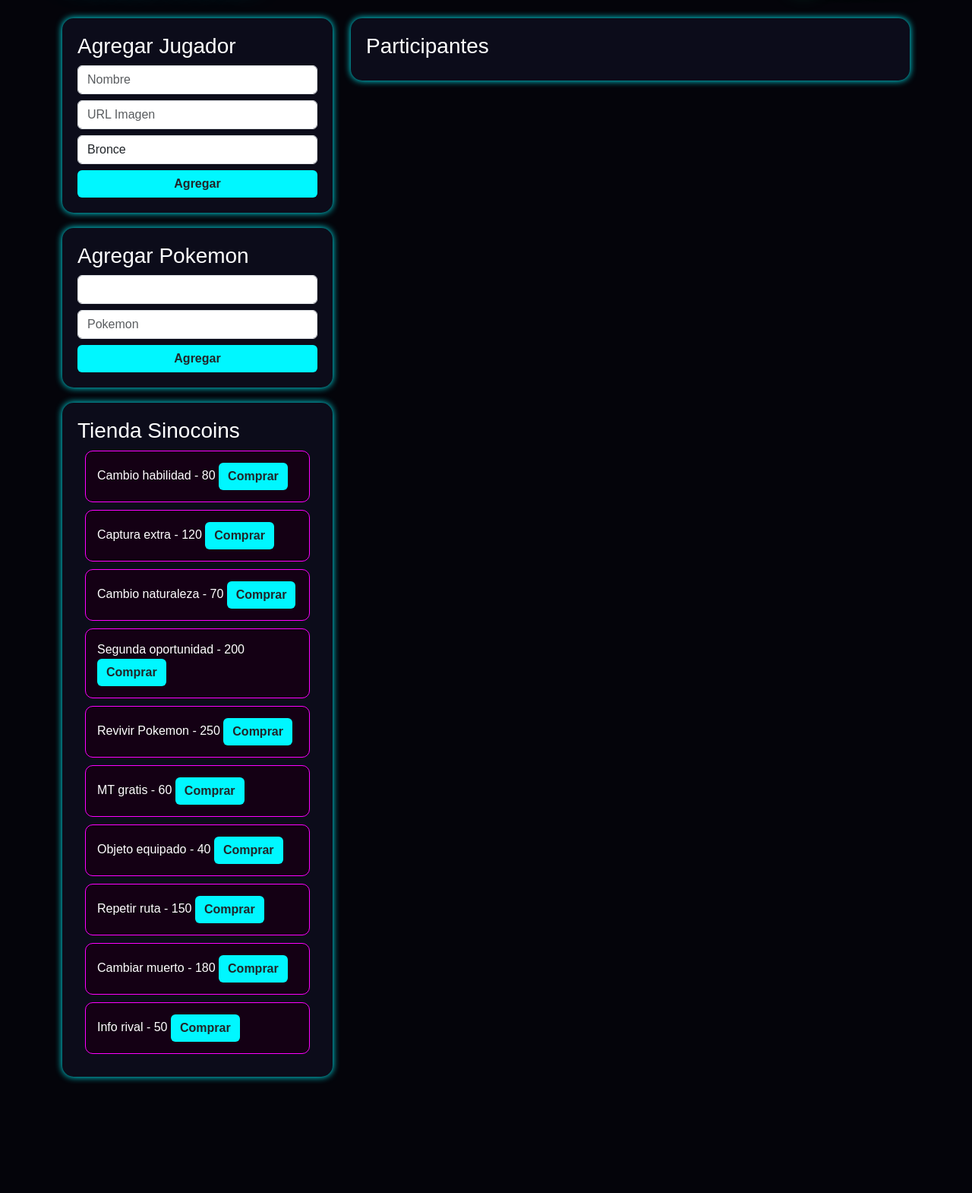
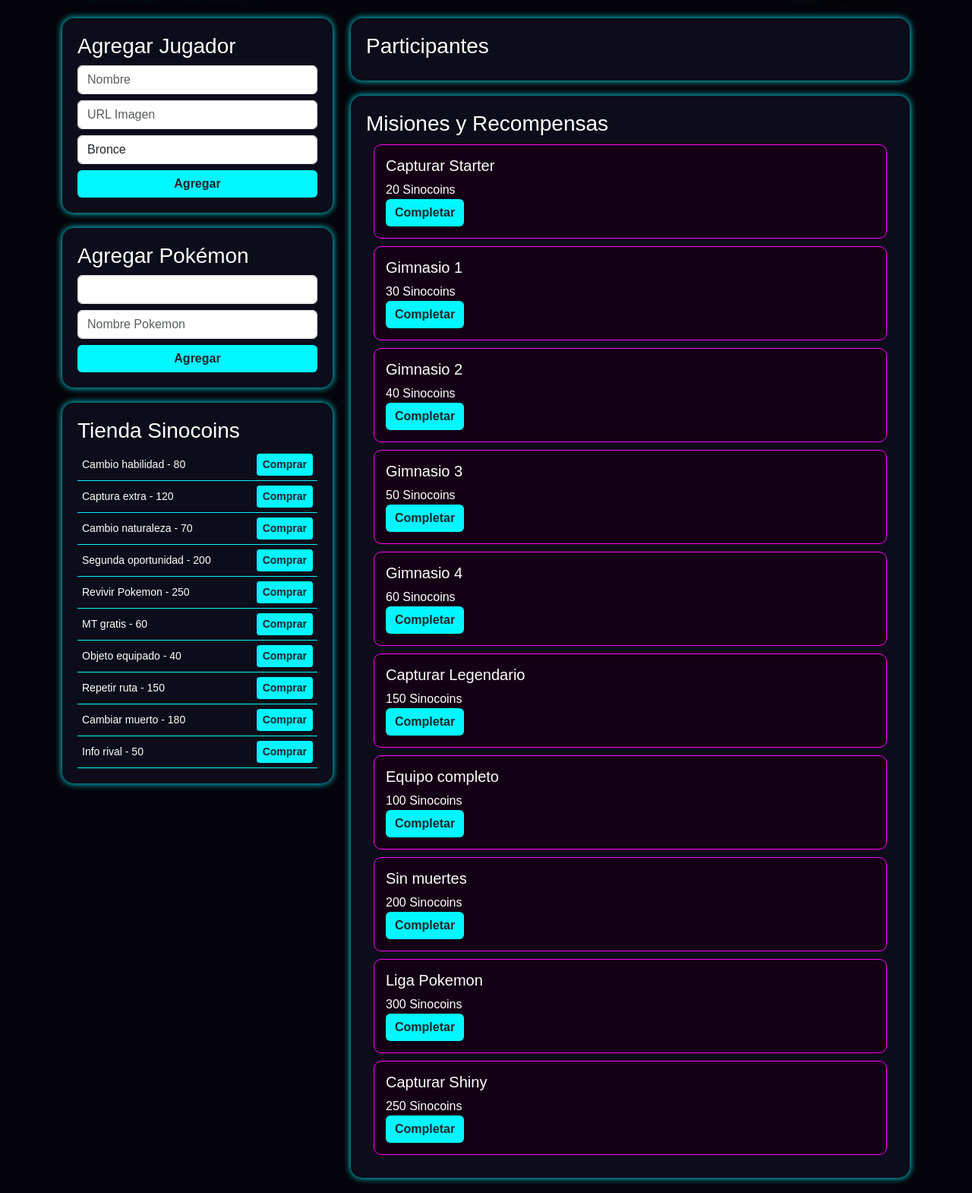
Before and after one commit to ElGarofa/ElGarofa.github.io, a PHP site: page / in a window 1280 px wide. Shown: the part 62-1632 px from the top of the page at 76% size. Before the commit the page ends 1486 px from the top, so only its background shows below. Run offline with PHP 8.4, Linux system fonts and the light colour scheme; lists and menus that the app fills with data are empty.

Commit message:
casitermino:V

```diff
--- a/comunitycup/index.html
+++ b/comunitycup/index.html
@@ -16,6 +16,8 @@
 <body>
 
 
+<!-- NAVBAR -->
+
 <nav class="navbar navbar-dark bg-dark">
 
 <div class="container">
@@ -32,7 +34,11 @@ TORNEO LOCKE
 
 💰 Sinocoins:
 
-<span id="coins">0</span>
+<span id="coins">
+
+0
+
+</span>
 
 </span>
 
@@ -44,23 +50,58 @@ TORNEO LOCKE
 
 
 
+
 <div class="container mt-4">
 
 <div class="row">
 
 
+
+<!-- PANEL IZQUIERDO -->
+
 <div class="col-md-4">
 
 
+<!-- AGREGAR JUGADOR -->
+
 <div class="neon-card">
 
-<h3>Agregar Jugador</h3>
+<h3>
 
-<input id="name" class="form-control mb-2" placeholder="Nombre">
+Agregar Jugador
 
-<input id="image" class="form-control mb-2" placeholder="URL Imagen">
+</h3>
 
-<select id="tier" class="form-control mb-2">
+
+<input
+
+id="name"
+
+class="form-control mb-2"
+
+placeholder="Nombre"
+
+>
+
+
+<input
+
+id="image"
+
+class="form-control mb-2"
+
+placeholder="URL Imagen"
+
+>
+
+
+<select
+
+id="tier"
+
+class="form-control mb-2"
+
+>
 
 <option>Bronce</option>
 <option>Plata</option>
@@ -69,8 +110,14 @@ TORNEO LOCKE
 
 </select>
 
-<button class="btn btn-neon w-100"
-onclick="addPlayer()">
+
+<button
+
+class="btn btn-neon w-100"
+
+onclick="addPlayer()"
+
+>
 
 Agregar
 
@@ -80,21 +127,46 @@ Agregar
 
 
 
+<!-- AGREGAR POKEMON -->
+
 <div class="neon-card">
 
-<h3>Agregar Pokemon</h3>
+<h3>
 
-<select id="playerSelect"
-class="form-control mb-2">
+Agregar Pokémon
+
+</h3>
+
+
+<select
+
+id="playerSelect"
+
+class="form-control mb-2"
+
+>
 
 </select>
 
-<input id="pokemon"
+
+<input
+
+id="pokemon"
+
 class="form-control mb-2"
-placeholder="Pokemon">
 
-<button class="btn btn-neon w-100"
-onclick="addPokemon()">
+placeholder="Nombre Pokemon"
+
+>
+
+
+<button
+
+class="btn btn-neon w-100"
+
+onclick="addPokemon()"
+
+>
 
 Agregar
 
@@ -104,39 +176,92 @@ Agregar
 
 
 
+<!-- TIENDA -->
+
 <div class="neon-card">
 
-<h3>Tienda Sinocoins</h3>
+<h3>
 
-<div id="shop"></div>
+Tienda Sinocoins
+
+</h3>
+
+
+<div id="shop">
 
 </div>
+
+</div>
+
 
 
 </div>
 
 
 
+
+
+<!-- PANEL DERECHO -->
+
 <div class="col-md-8">
 
 
-<div id="profile"
-class="profile hidden">
+<!-- PERFIL -->
+
+<div
+
+id="profile"
+
+class="profile hidden"
+
+>
 
 </div>
 
 
 
+
+<!-- PARTICIPANTES -->
+
 <div class="neon-card">
 
-<h3>Participantes</h3>
+<h3>
 
-<div id="players"></div>
+Participantes
+
+</h3>
+
+
+<div id="players">
+
+</div>
 
 </div>
 
 
+
+
+<!-- MISIONES -->
+
+<div class="neon-card">
+
+<h3>
+
+Misiones y Recompensas
+
+</h3>
+
+
+<div id="missions">
+
 </div>
+
+</div>
+
+
+
+</div>
+
 
 
 </div>
@@ -144,7 +269,11 @@ class="profile hidden">
 </div>
 
 
+
+
 <script src="script.js"></script>
 
+
 </body>
+
 </html>
--- a/comunitycup/script.js
+++ b/comunitycup/script.js
@@ -1,9 +1,9 @@
 players=[]
 coins=0
-
 selectedPlayer=null
 
 
+/* TIENDA */
 
 shop=[
 
@@ -31,9 +31,39 @@ shop=[
 
 
 
+/* MISIONES */
+
+missions=[
+
+{name:"Capturar Starter",reward:20},
+
+{name:"Gimnasio 1",reward:30},
+
+{name:"Gimnasio 2",reward:40},
+
+{name:"Gimnasio 3",reward:50},
+
+{name:"Gimnasio 4",reward:60},
+
+{name:"Capturar Legendario",reward:150},
+
+{name:"Equipo completo",reward:100},
+
+{name:"Sin muertes",reward:200},
+
+{name:"Liga Pokemon",reward:300},
+
+{name:"Capturar Shiny",reward:250}
+
+]
+
+
+
 load()
 
 
+
+/* GUARDAR */
 
 function save(){
 
@@ -54,6 +84,8 @@ coins:coins
 }
 
 
+
+/* CARGAR */
 
 function load(){
 
@@ -81,24 +113,21 @@ updateCoins()
 
 updateShop()
 
+updateMissions()
+
 }
 
 
 
+/* JUGADORES */
 
 function addPlayer(){
 
-name=
+name=document.getElementById("name").value
 
-document.getElementById("name").value
+img=document.getElementById("image").value
 
-img=
-
-document.getElementById("image").value
-
-tier=
-
-document.getElementById("tier").value
+tier=document.getElementById("tier").value
 
 
 players.push({
@@ -130,22 +159,20 @@ update()
 
 
 
+/* UPDATE GENERAL */
 
 function update(){
 
-
-div=
-
-document.getElementById("players")
+div=document.getElementById("players")
 
 div.innerHTML=""
 
 
-select=
 
-document.getElementById("playerSelect")
+select=document.getElementById("playerSelect")
 
 select.innerHTML=""
+
 
 
 players.forEach((p,i)=>{
@@ -197,9 +224,7 @@ selectedPlayer=i
 p=players[i]
 
 
-profile=
-
-document.getElementById("profile")
+profile=document.getElementById("profile")
 
 
 profile.innerHTML=`
@@ -258,7 +283,9 @@ ${renderDead(p)}
 
 
 <button
+
 class="btn btn-neon mt-3"
+
 onclick="closeProfile()">
 
 Volver
@@ -274,7 +301,6 @@ profile.classList.remove("hidden")
 
 
 
-
 function closeProfile(){
 
 document
@@ -287,7 +313,7 @@ document
 
 
 
-/* STATS */
+/* ESTADISTICAS */
 
 function win(){
 
@@ -300,7 +326,6 @@ openProfile(selectedPlayer)
 }
 
 
-
 function lose(){
 
 players[selectedPlayer].loss++
@@ -310,7 +335,6 @@ save()
 openProfile(selectedPlayer)
 
 }
-
 
 
 function death(){
@@ -329,24 +353,9 @@ openProfile(selectedPlayer)
 
 function addPokemon(){
 
-i=
+i=document.getElementById("playerSelect").value
 
-document.getElementById(
-
-"playerSelect"
-
-).value
-
-
-pokemon=
-
-document.getElementById(
-
-"pokemon"
-
-).value
-
-.toLowerCase()
+pokemon=document.getElementById("pokemon").value.toLowerCase()
 
 
 if(players[i].team.length>=6){
@@ -369,11 +378,7 @@ fetch(
 .then(data=>{
 
 
-img=
-
-data.sprites
-
-.front_default
+img=data.sprites.front_default
 
 
 players[i].team.push({
@@ -395,7 +400,7 @@ update()
 
 
 
-/* RENDER */
+/* EQUIPO */
 
 function renderTeam(player){
 
@@ -426,8 +431,8 @@ ${p.name}
 
 `
 
+
 })
-
 
 return html
 
@@ -435,11 +440,11 @@ return html
 
 
 
+/* CEMENTERIO */
 
 function renderDead(player){
 
 html=""
-
 
 player.dead.forEach(p=>{
 
@@ -457,11 +462,9 @@ html+=`
 
 })
 
-
 return html
 
 }
-
 
 
 
@@ -483,8 +486,7 @@ openProfile(selectedPlayer)
 
 
 
-
-/* SHOP */
+/* TIENDA */
 
 function updateShop(){
 
@@ -498,7 +500,7 @@ shop.forEach((s,i)=>{
 
 div.innerHTML+=`
 
-<div class="mission">
+<div class="shopItem">
 
 ${s.name}
 
@@ -506,12 +508,11 @@ ${s.name}
 
 ${s.price}
 
-
 <button
 
 onclick="buy(${i})"
 
-class="btn btn-neon">
+class="btn btn-neon btn-sm">
 
 Comprar
 
@@ -521,9 +522,7 @@ Comprar
 
 `
 
-
 })
-
 
 }
 
@@ -547,6 +546,68 @@ alert("Comprado")
 
 
 
+/* MISIONES */
+
+function updateMissions(){
+
+div=document.getElementById("missions")
+
+div.innerHTML=""
+
+
+missions.forEach((m,i)=>{
+
+
+div.innerHTML+=`
+
+<div class="mission">
+
+<h5>
+
+${m.name}
+
+</h5>
+
+<div>
+
+${m.reward}
+
+Sinocoins
+
+</div>
+
+<button
+
+onclick="completeMission(${i})"
+
+class="btn btn-neon">
+
+Completar
+
+</button>
+
+</div>
+
+`
+
+})
+
+}
+
+
+
+function completeMission(i){
+
+coins+=missions[i].reward
+
+updateCoins()
+
+save()
+
+}
+
+
+
 /* COINS */
 
 function updateCoins(){
--- a/comunitycup/style.css
+++ b/comunitycup/style.css
@@ -301,3 +301,28 @@ width:150px;
 border-radius:50%;
 
 }
+/* TIENDA COMPACTA */
+
+.shopItem{
+
+font-size:14px;
+
+padding:6px;
+
+border-bottom:1px solid #00f7ff;
+
+display:flex;
+
+justify-content:space-between;
+
+align-items:center;
+
+}
+
+
+
+.shopItem button{
+
+margin-left:10px;
+
+}
```
